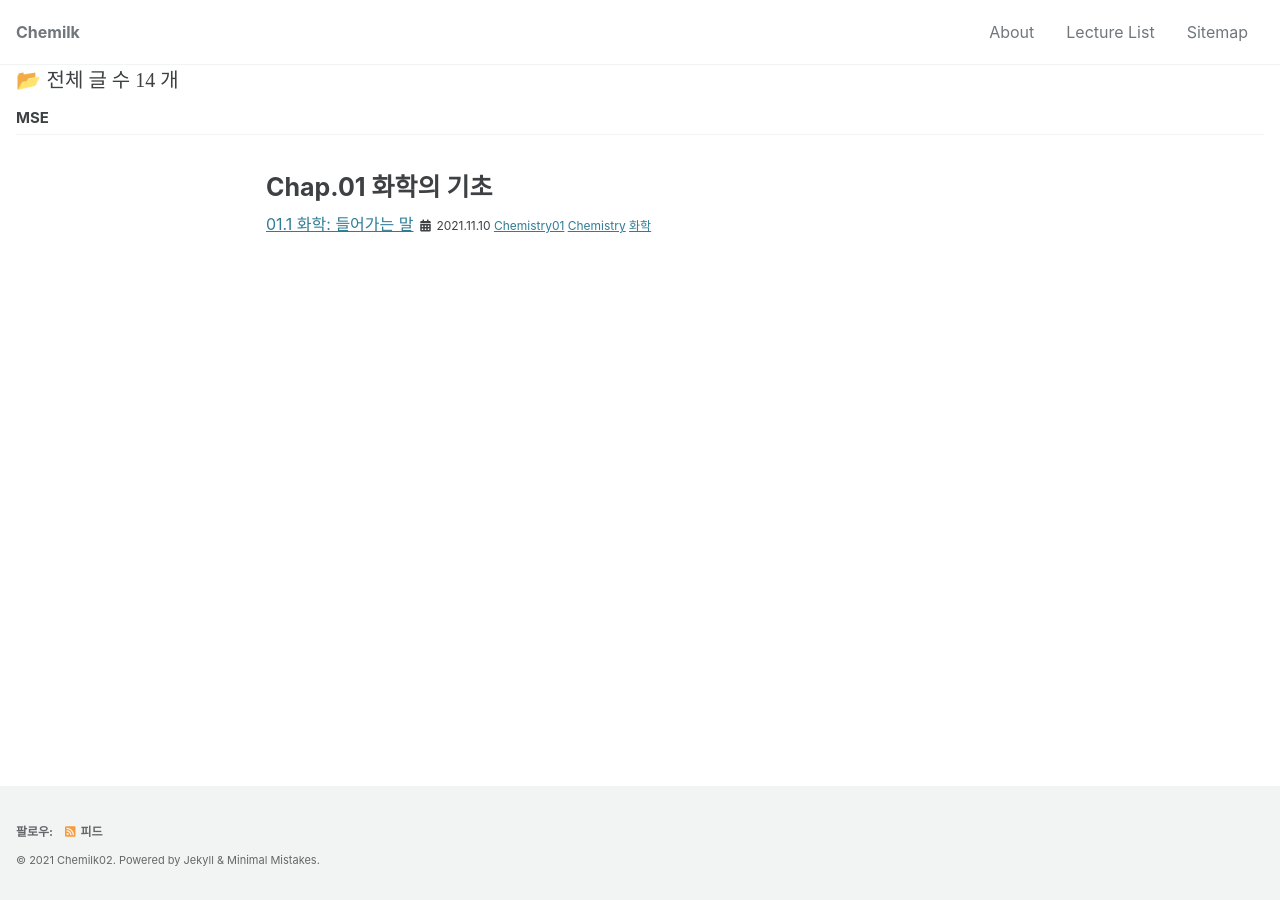
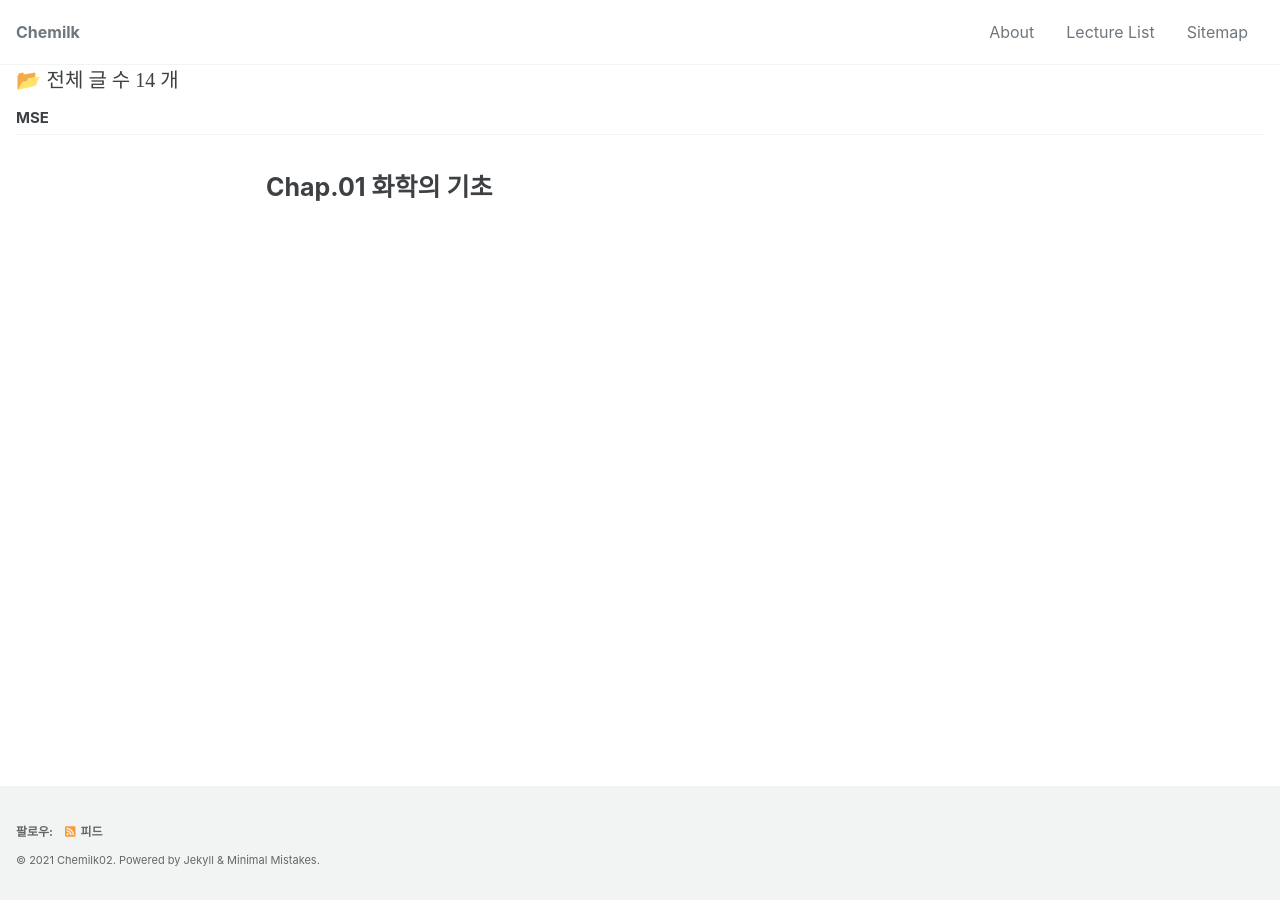
Before and after one commit to NNotizz/NNotizz.github.io, a Jekyll site: the page built from _pages/categories/category-chemistry-01.md, in a window 1280 px wide. Built offline with Jekyll 4.4.1, drawn with Linux system fonts in a browser that asks for light colours; cached includes are drawn as plain includes.

Commit message:
Update category-chemistry-01.md

```diff
--- a/_pages/categories/category-chemistry-01.md
+++ b/_pages/categories/category-chemistry-01.md
@@ -6,5 +6,5 @@ auther_profile: true
 sidebar_main: true
 ---
 
-{% assign posts = site.categories.Chemistry01%}
+{% assign posts = site.categories.chemistry01%}
 {% for post in posts %} {% include archive-single2.html type=page.entries_layout %} {% endfor %}
```
